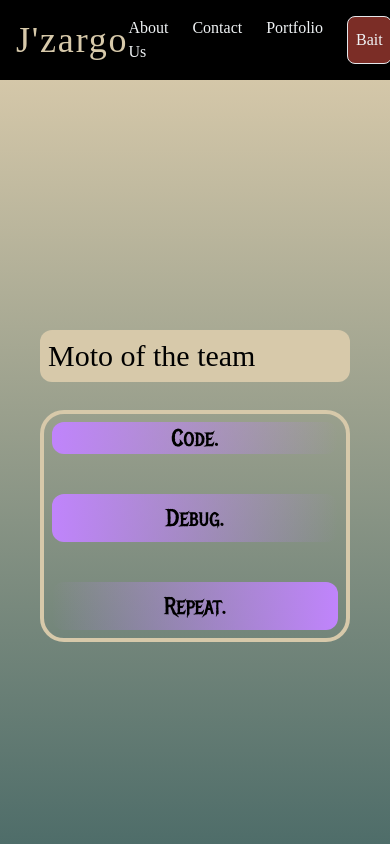
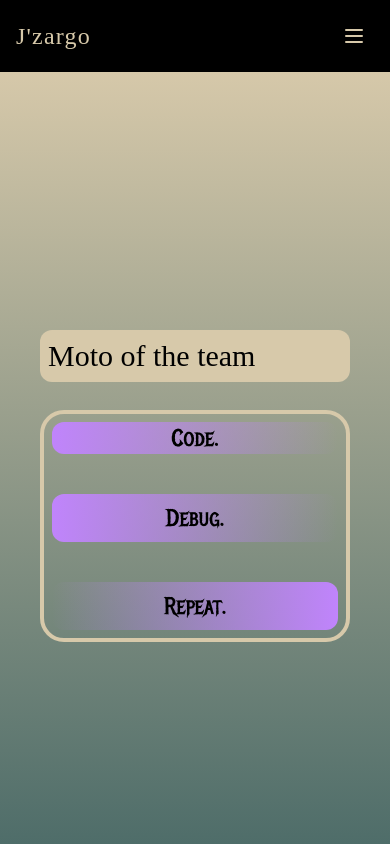
Before and after one commit to nikos-chatzatoglou/SimpleGallery, a React (Create React App) app in the folder simple-tailwind/: page / in a window 390 px wide. Shown: the top 844 px of the page. Built offline with nearby package versions, Linux system fonts and the light colour scheme; a web font is replaced by a local one.

Commit message:
clear code. Fix Css issues

```diff
--- a/simple-tailwind/src/App.js
+++ b/simple-tailwind/src/App.js
@@ -14,7 +14,6 @@ const App = () => {
 				</div>
 				<Routes>
 					<Route path='/' element={<Home />}></Route>
-					<Route path='/contact' element={<Contact />}></Route>
 					<Route path='/portfolio' element={<Portfolio />}></Route>
 				</Routes>
 			</Router>
--- a/simple-tailwind/src/components/Header.js
+++ b/simple-tailwind/src/components/Header.js
@@ -6,20 +6,64 @@ const Header = () => {
 			<div className='p-4 w-full fixed bg-black md:bg-midnight-green flex justify-between items-center'>
 				<Link
 					to='/'
-					className='font-sedgwick text-4xl tracking-wider text-left text-dutch-white'
+					className='font-sedgwick text-2xl md:text-4xl tracking-wider text-left text-dutch-white'
 				>
 					J'zargo
 				</Link>
-				<div className='flex md:text-base font-sedgwick text-cultured-white gap-6'>
-					<Link to='/about'>About Us</Link>
-					<Link to='/contact'>Contact</Link>
+				<div className='hidden md:flex md:text-base font-sedgwick text-cultured-white gap-6'>
 					<Link to='/portfolio'>Portfolio</Link>
 					<button className='bg-persian-plum border-solid border text-cultured-white px-2 md:px-6 rounded-lg hover:bg-dutch-white'>
 						Bait
 					</button>
 				</div>
+				<div className='md:hidden flex justify-end'>
+					<button className='p-2'>
+						<svg
+							xmlns='http://www.w3.org/2000/svg'
+							className='h-6 w-6 text-dutch-white hover:text-midnight-green'
+							fill='none'
+							viewBox='0 0 24 24'
+							stroke='currentColor'
+						>
+							<path
+								strokeLinecap='round'
+								strokeLinejoin='round'
+								strokeWidth={2}
+								d='M4 6h16M4 12h16M4 18h16'
+							/>
+						</svg>
+					</button>
+				</div>
+			</div>
+			<div className='md:hidden fixed top-0 left-0 w-full h-full bg-black bg-opacity-50 z-50 hidden'>
+				<div className='p-8'>
+					<div className='flex flex-col gap-6'>
+						<Link
+							to='/about'
+							className='font-sedgwick text-2xl tracking-wider text-dutch-white'
+						>
+							About Us
+						</Link>
+						<Link
+							to='/contact'
+							className='font-sedgwick text-2xl tracking-wider text-dutch-white'
+						>
+							Contact
+						</Link>
+						<Link
+							to='/portfolio'
+							className='font-sedgwick text-2xl tracking-wider text-dutch-white'
+						>
+							Portfolio
+						</Link>
+						<button className='bg-persian-plum border-solid border text-cultured-white px-2 rounded-lg hover:bg-dutch-white'>
+							Bait
+						</button>
+					</div>
+				</div>
 			</div>
 		</>
 	);
 };
+
 export default Header;
--- a/simple-tailwind/src/pages/Portfolio.js
+++ b/simple-tailwind/src/pages/Portfolio.js
@@ -4,11 +4,11 @@ import { db } from "../firebase";
 import Loader from "../components/Loader";
 import "yet-another-react-lightbox/styles.css";
 import Lightbox from "yet-another-react-lightbox";
+import Captions from "yet-another-react-lightbox/plugins/captions";
+import "yet-another-react-lightbox/plugins/captions.css";
 
 const Portfolio = () => {
 	const [data, setData] = useState([]);
-
-	const [selectedPhoto, setSelectedPhoto] = useState(null);
 	const [loading, setLoading] = useState(true);
 	const [index, setIndex] = useState(-1);
 
@@ -25,60 +25,40 @@ const Portfolio = () => {
 		fetchPhotos();
 	}, []);
 
-	const slides = data.map((item) => ({ src: item.link }));
+	const slides = data.map((photo) => {
+		return {
+			src: photo.link,
+			title: photo.title,
+			description: photo.description,
+		};
+	});
 
-	const handlePhotoClick = (photo) => {
-		setSelectedPhoto(photo);
-		setIndex();
-	};
-
-	const handleCloseModal = () => {
-		setSelectedPhoto(null);
-	};
 	return (
-		<section className='bg-gradient-to-b from-dutch-white to-midnight-green h-screen'>
+		<div className='bg-gradient-to-b from-dutch-white to-midnight-green'>
 			<section className='text-4xl font-metalMania flex m-2 p-10 justify-center'>
-				<h1>Pictures from nature</h1>
+				<h1>Gallery</h1>
 			</section>
 			{loading && <Loader />}
-			<div className='container mx-auto space-y-2 lg:space-y-0 lg:gap-2 grid lg:grid-cols-4 md:grid-cols-3 sm:grid-cols-2'>
+			<div className='container mx-auto space-y-2 lg:space-y-0 lg:gap-2 grid lg:grid-cols-4 md:grid-cols-3 md:gap-4 sm:grid-cols-2 sm:gap-10'>
 				{data.map((photo, index) => (
-					<div
-						key={photo.id}
-						className=' rounded hover:shadow-2xl'
-						onClick={() => setIndex(index)}
-					>
+					<div key={photo.id} className=' rounded hover:shadow-2xl'>
 						<img
-							className='rounded-xl object-cover object-center lg:w-[16rem] lg:h-[16rem]'
+							className='rounded-xl object-cover object-center lg:w-[16rem] lg:h-[16rem] md:w-[8rem] md:h-[8rem] '
 							src={photo.link}
 							alt={photo.title}
-							//onClick={() => handlePhotoClick(photo)}
+							onClick={() => setIndex(index)}
 						/>
 					</div>
 				))}
-				{selectedPhoto && (
-					<div
-						className='fixed top-0 left-0 w-full h-full bg-gray-800 bg-opacity-50 flex justify-center items-center sm:p-4'
-						onClick={handleCloseModal}
-					>
-						<div className='bg-white rounded-lg p-6 sm:p-10'>
-							<h2 className='text-xl font-bold mb-4 sm:text-3xl font-metalMania'>
-								{selectedPhoto.title}
-							</h2>
-							<p className='text-sm sm:text-base font-sedgwick'>
-								{selectedPhoto.description}
-							</p>
-						</div>
-					</div>
-				)}
 			</div>
 			<Lightbox
 				index={index}
 				open={index >= 0}
 				close={() => setIndex(-1)}
 				slides={slides}
+				plugins={[Captions]}
 			/>
-		</section>
+		</div>
 	);
 };
 
```
